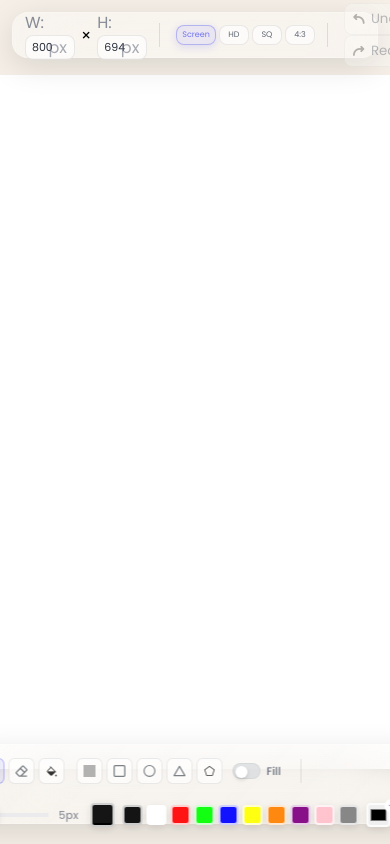
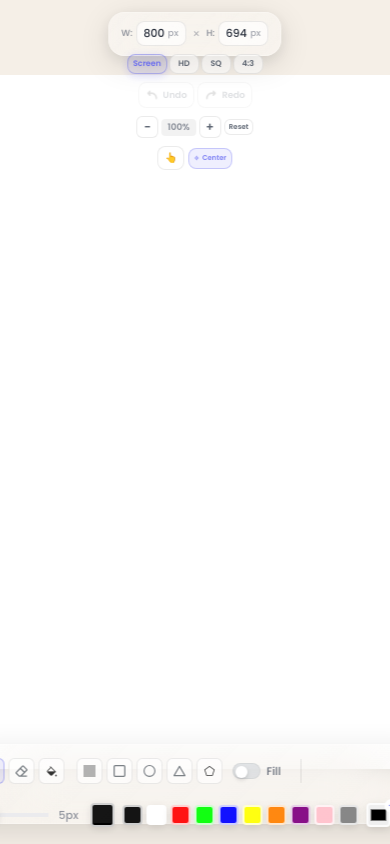
Before and after one commit to nguyentaan/PaintApp, an Angular app: page / in a window 390 px wide. Built offline with nearby package versions, Linux system fonts and the light colour scheme; grey boxes are pictures that could not be loaded.

Commit message:
feat(canvas-controls): enhance styles and layout for improved responsiveness and user experience

```diff
--- a/src/app/canvas/components/canvas-controls/canvas-controls.component.scss
+++ b/src/app/canvas/components/canvas-controls/canvas-controls.component.scss
@@ -1,5 +1,6 @@
 .canvas-controls {
   display: flex;
+  flex-direction: row;
   align-items: center;
   gap: 16px;
   padding: 8px 16px;
@@ -8,64 +9,85 @@
   -webkit-backdrop-filter: blur(30px);
   border: 1px solid rgba(255, 255, 255, 0.3);
   border-radius: 16px;
-  box-shadow: 0 8px 32px rgba(0, 0, 0, 0.12);
+  box-shadow: 0 8px 32px rgba(0, 0, 0, 0.12), 0 4px 16px rgba(0, 0, 0, 0.08);
   position: fixed;
   top: 16px;
   left: 50%;
   transform: translateX(-50%);
   z-index: 1000;
   max-height: 48px;
-}
-.canvas-controls::before {
-  content: "";
+
+  // Add subtle gradient overlay
+  &::before {
+    content: '';
     position: absolute;
-  inset: 0;
-  background: linear-gradient(
-    135deg,
-    rgba(255, 255, 255, 0.1),
-    rgba(255, 255, 255, 0.05)
-  );
+    top: 0;
+    left: 0;
+    right: 0;
+    bottom: 0;
+    background: linear-gradient(135deg, rgba(255, 255, 255, 0.1) 0%, rgba(255, 255, 255, 0.05) 100%);
     border-radius: 16px;
     pointer-events: none;
   }
+
+  // Add separator between sections
   .controls-section:not(:last-child)::after {
-  content: "";
+    content: '';
     width: 1px;
     height: 24px;
     background: rgba(0, 0, 0, 0.1);
     margin: 0 4px;
   }
-.controls-section,
-.size-controls,
-.input-wrapper,
-.preset-sizes,
-.zoom-controls,
-.pan-controls {
+}
+
+.controls-section {
+  position: relative;
+  z-index: 1;
+  display: flex;
+  align-items: center;
+  gap: 8px;
+  height: 32px;
+}
+
+.section-header {
+  display: none; // Hide section titles in toolbar mode
+}
+
+.section-title {
+  font-size: 11px;
+  font-weight: 600;
+  color: rgba(55, 65, 81, 0.8);
+  text-transform: uppercase;
+  letter-spacing: 0.5px;
+}
+
+// Canvas Size Controls
+.size-controls {
+  display: flex;
+  align-items: center;
+  gap: 6px;
+  margin-bottom: 0;
+}
+
+.size-input-group {
+  display: flex;
+  align-items: center;
+  gap: 4px;
+}
+
+.input-label {
+  font-size: 10px;
+  font-weight: 500;
+  color: rgba(107, 114, 128, 0.8);
+  white-space: nowrap;
+}
+
+.input-wrapper {
+  position: relative;
   display: flex;
   align-items: center;
 }
-.controls-section {
-  position: relative;
-  z-index: 1;
-  gap: 8px;
-  height: 32px;
-}
-.section-header {
-  display: none;
-}
-.size-controls {
-  gap: 6px;
-}
-.input-wrapper {
-  position: relative;
-}
-.preset-sizes {
-  gap: 3px;
-}
-.zoom-controls,
-.pan-controls {
-  gap: 4px;
-}
+
 .size-input {
   width: 60px;
   padding: 4px 24px 4px 8px;
@@ -73,131 +95,216 @@
   border-radius: 8px;
   background: rgba(255, 255, 255, 0.6);
   backdrop-filter: blur(10px);
-  font: 500 12px/1;
+  font-size: 12px;
+  font-weight: 500;
   color: rgba(17, 24, 39, 0.9);
-  transition: all 0.2s;
-  outline: 0;
-}
-.size-input:focus,
-.size-input:hover {
+  transition: all 0.2s cubic-bezier(0.4, 0, 0.2, 1);
+  outline: none;
+
+  &:focus {
     border-color: rgba(99, 102, 241, 0.3);
     background: rgba(255, 255, 255, 0.8);
     box-shadow: 0 4px 12px rgba(0, 0, 0, 0.15);
   }
-.size-input:hover {
+
+  &:hover {
+    background: rgba(255, 255, 255, 0.8);
+    border-color: rgba(99, 102, 241, 0.3);
     transform: translateY(-1px) scale(1.02);
+    box-shadow: 0 4px 12px rgba(0, 0, 0, 0.15);
   }
-.size-input::-webkit-outer-spin-button,
-.size-input::-webkit-inner-spin-button {
+
+  // Remove default number input arrows
+  &::-webkit-outer-spin-button,
+  &::-webkit-inner-spin-button {
     -webkit-appearance: none;
     margin: 0;
   }
+
+  &[type=number] {
+    appearance: textfield;
+    -moz-appearance: textfield;
+  }
+}
+
 .input-unit {
   position: absolute;
   right: 8px;
-  font: 500 9px/1;
+  font-size: 9px;
+  font-weight: 500;
   color: rgba(107, 114, 128, 0.6);
   pointer-events: none;
 }
-.input-label {
-  font: 500 10px/1;
-  color: rgba(107, 114, 128, 0.8);
+
+.size-separator {
+  font-size: 12px;
+  font-weight: 300;
+  color: rgba(107, 114, 128, 0.5);
+  margin: 0 2px;
+}
+
+// Preset Size Buttons
+.preset-sizes {
+  display: flex;
+  gap: 3px;
+}
+
+.preset-btn {
+  padding: 4px 6px;
+  border: 1px solid rgba(0, 0, 0, 0.08);
+  border-radius: 8px;
+  background: rgba(255, 255, 255, 0.6);
+  backdrop-filter: blur(10px);
+  font-size: 9px;
+  font-weight: 600;
+  color: rgba(55, 65, 81, 0.8);
+  cursor: pointer;
+  transition: all 0.2s cubic-bezier(0.4, 0, 0.2, 1);
+  min-width: 35px;
+  text-align: center;
   white-space: nowrap;
+
+  &:hover {
+    background: rgba(255, 255, 255, 0.8);
+    border-color: rgba(99, 102, 241, 0.3);
+    color: rgba(99, 102, 241, 0.9);
+    transform: translateY(-1px) scale(1.02);
+    box-shadow: 0 4px 12px rgba(0, 0, 0, 0.15);
   }
-.preset-btn,
-.history-btn,
-.zoom-btn,
-.zoom-reset-btn,
-.pan-toggle-btn,
-.center-btn {
+
+  &:active {
+    transform: translateY(0) scale(0.98);
+  }
+
+  &.active {
+    background: rgba(99, 102, 241, 0.1);
+    border-color: rgba(99, 102, 241, 0.4);
+    color: rgba(99, 102, 241, 0.9);
+    box-shadow: 0 2px 8px rgba(99, 102, 241, 0.2);
+  }
+}
+
+// History Actions
+.history-actions {
+  display: flex;
+  gap: 4px;
+}
+
+.history-btn {
+  display: flex;
+  align-items: center;
+  gap: 4px;
+  padding: 6px 8px;
   border: 1px solid rgba(0, 0, 0, 0.08);
   border-radius: 8px;
   background: rgba(255, 255, 255, 0.6);
   backdrop-filter: blur(10px);
   cursor: pointer;
-  transition: all 0.2s;
+  transition: all 0.2s cubic-bezier(0.4, 0, 0.2, 1);
+  position: relative;
+  min-width: 60px;
+
+  &:hover:not(:disabled) {
+    background: rgba(255, 255, 255, 0.8);
+    border-color: rgba(99, 102, 241, 0.3);
+    transform: translateY(-1px) scale(1.02);
+    box-shadow: 0 4px 12px rgba(0, 0, 0, 0.15);
+
+    .btn-label {
+      color: rgba(99, 102, 241, 0.9);
     }
-.preset-btn:hover,
-.history-btn:hover,
-.zoom-btn:hover,
-.zoom-reset-btn:hover,
-.pan-toggle-btn:hover,
-.center-btn:hover {
+
+    img {
+      filter: brightness(0) saturate(100%) invert(39%) sepia(57%) saturate(1000%) hue-rotate(225deg);
+      transform: scale(1.1);
+    }
+  }
+
+  &:active:not(:disabled) {
+    transform: translateY(0) scale(0.98);
+  }
+
+  &:disabled {
+    opacity: 0.4;
+    cursor: not-allowed;
+    pointer-events: none;
+
+    .btn-label, .btn-shortcut {
+      opacity: 0.5;
+    }
+
+    img {
+      opacity: 0.3;
+    }
+  }
+
+  img {
+    width: 16px;
+    height: 16px;
+    transition: all 0.2s cubic-bezier(0.4, 0, 0.2, 1);
+    opacity: 0.7;
+  }
+
+  .btn-label {
+    font-size: 10px;
+    font-weight: 600;
+    color: rgba(55, 65, 81, 0.8);
+    transition: color 0.2s ease;
+  }
+
+  .btn-shortcut {
+    display: none; // Hide shortcuts in toolbar mode for space
+  }
+}
+
+// Zoom Controls
+.zoom-controls {
+  display: flex;
+  align-items: center;
+  gap: 4px;
+}
+
+.zoom-btn {
+  width: 24px;
+  height: 24px;
+  border: 1px solid rgba(0, 0, 0, 0.08);
+  border-radius: 6px;
+  background: rgba(255, 255, 255, 0.6);
+  backdrop-filter: blur(10px);
+  cursor: pointer;
+  transition: all 0.2s cubic-bezier(0.4, 0, 0.2, 1);
+  display: flex;
+  align-items: center;
+  justify-content: center;
+
+  &:hover:not(:disabled) {
     background: rgba(255, 255, 255, 0.8);
     border-color: rgba(99, 102, 241, 0.3);
     transform: translateY(-1px) scale(1.02);
     box-shadow: 0 4px 12px rgba(0, 0, 0, 0.15);
   }
-.preset-btn:active,
-.history-btn:active,
-.zoom-btn:active,
-.zoom-reset-btn:active,
-.pan-toggle-btn:active,
-.center-btn:active {
+
+  &:active:not(:disabled) {
     transform: translateY(0) scale(0.98);
   }
-.preset-btn:disabled,
-.history-btn:disabled,
-.zoom-btn:disabled,
-.zoom-reset-btn:disabled,
-.pan-toggle-btn:disabled,
-.center-btn:disabled {
+
+  &:disabled {
     opacity: 0.4;
     cursor: not-allowed;
     pointer-events: none;
   }
-.preset-btn {
-  padding: 4px 6px;
-  font: 600 9px/1;
+
+  .zoom-icon {
+    font-size: 14px;
+    font-weight: bold;
     color: rgba(55, 65, 81, 0.8);
-  min-width: 35px;
-  text-align: center;
+    line-height: 1;
   }
-.preset-btn.active {
-  background: rgba(99, 102, 241, 0.1);
-  border-color: rgba(99, 102, 241, 0.4);
-  color: rgba(99, 102, 241, 0.9);
-  box-shadow: 0 2px 8px rgba(99, 102, 241, 0.2);
 }
-.history-btn {
-  display: flex;
-  align-items: center;
-  gap: 4px;
-  padding: 6px 8px;
-  min-width: 60px;
-}
-.history-btn img {
-  width: 16px;
-  height: 16px;
-  transition: all 0.2s;
-  opacity: 0.7;
-}
-.btn-label {
-  font: 600 10px/1;
-  color: rgba(55, 65, 81, 0.8);
-}
-.history-btn:hover:not(:disabled) .btn-label {
-  color: rgba(99, 102, 241, 0.9);
-}
-.history-btn:hover:not(:disabled) img {
-  filter: brightness(0) invert(39%) sepia(57%) saturate(1000%)
-    hue-rotate(225deg);
-  transform: scale(1.1);
-}
-.zoom-btn {
-  width: 24px;
-  height: 24px;
-  border-radius: 6px;
-  display: flex;
-  align-items: center;
-  justify-content: center;
-}
-.zoom-icon {
-  font: 700 14px/1;
-  color: rgba(55, 65, 81, 0.8);
-}
+
 .zoom-display {
-  font: 600 10px/1;
+  font-size: 10px;
+  font-weight: 600;
   color: rgba(107, 114, 128, 0.8);
   min-width: 35px;
   text-align: center;
@@ -205,89 +312,275 @@
   background: rgba(0, 0, 0, 0.05);
   border-radius: 4px;
 }
+
 .zoom-reset-btn {
   padding: 6px;
+  border: 1px solid rgba(0, 0, 0, 0.08);
   border-radius: 6px;
+  background: rgba(255, 255, 255, 0.6);
+  backdrop-filter: blur(10px);
+  cursor: pointer;
+  transition: all 0.2s cubic-bezier(0.4, 0, 0.2, 1);
   display: flex;
   align-items: center;
   justify-content: center;
+
+  &:hover {
+    background: rgba(255, 255, 255, 0.8);
+    border-color: rgba(99, 102, 241, 0.3);
+    transform: translateY(-1px) scale(1.02);
+    box-shadow: 0 4px 12px rgba(0, 0, 0, 0.15);
   }
+
+  &:active {
+    transform: translateY(0) scale(0.98);
+  }
+
   .zoom-reset-text {
-  font: 600 8px/1;
+    font-size: 8px;
+    font-weight: 600;
     color: rgba(55, 65, 81, 0.8);
   }
+}
+
+// Pan Controls
+.pan-controls {
+  display: flex;
+  align-items: center;
+  gap: 6px;
+}
+
 .pan-toggle-btn {
   display: flex;
   align-items: center;
   gap: 4px;
   padding: 4px 8px;
+  border: 1px solid rgba(0, 0, 0, 0.08);
   border-radius: 8px;
-  min-width: 60px;
+  background: rgba(255, 255, 255, 0.6);
+  backdrop-filter: blur(10px);
+  cursor: pointer;
+  transition: all 0.2s cubic-bezier(0.4, 0, 0.2, 1);
+
+  &:hover {
+    background: rgba(255, 255, 255, 0.8);
+    border-color: rgba(99, 102, 241, 0.3);
+    transform: translateY(-1px) scale(1.02);
+    box-shadow: 0 4px 12px rgba(0, 0, 0, 0.15);
   }
-.pan-toggle-btn.active {
+
+  &:active {
+    transform: translateY(0) scale(0.98);
+  }
+
+  &.active {
     background: rgba(99, 102, 241, 0.1);
     border-color: rgba(99, 102, 241, 0.4);
     box-shadow: 0 2px 8px rgba(99, 102, 241, 0.2);
-}
-.pan-toggle-btn.active .pan-icon,
-.pan-toggle-btn.active .pan-label {
+
+    .pan-icon, .pan-label {
       color: rgba(99, 102, 241, 0.9);
     }
+  }
+
   .pan-icon {
     font-size: 12px;
   }
-.pan-label {
-  font: 600 8px/1;
-  color: rgba(55, 65, 81, 0.8);
 }
+
 .center-btn {
   display: flex;
   align-items: center;
   gap: 3px;
   padding: 4px 6px;
-  border-color: rgba(99, 102, 241, 0.3);
+  border: 1px solid rgba(99, 102, 241, 0.3);
+  border-radius: 8px;
   background: rgba(99, 102, 241, 0.1);
-}
-.center-btn:hover {
+  backdrop-filter: blur(10px);
+  cursor: pointer;
+  transition: all 0.2s cubic-bezier(0.4, 0, 0.2, 1);
+
+  &:hover {
     background: rgba(99, 102, 241, 0.2);
     border-color: rgba(99, 102, 241, 0.4);
+    transform: translateY(-1px) scale(1.02);
     box-shadow: 0 2px 8px rgba(99, 102, 241, 0.2);
   }
+
+  &:active {
+    transform: translateY(0) scale(0.98);
+  }
+
   .center-icon {
     font-size: 10px;
     color: rgba(99, 102, 241, 0.8);
   }
+
   .center-label {
-  font: 600 8px/1;
+    font-size: 8px;
+    font-weight: 600;
     color: rgba(99, 102, 241, 0.8);
   }
+}
+
+// Responsive Design
 @media (max-width: 768px) {
   .canvas-controls {
     top: 12px;
     padding: 6px 12px;
     gap: 12px;
+    max-height: 44px;
     max-width: calc(100vw - 24px);
   }
+
+  .size-controls {
+    gap: 4px;
+  }
+
   .size-input {
     width: 50px;
     font-size: 11px;
     padding: 3px 20px 3px 6px;
   }
+
+  .input-label {
+    font-size: 9px;
+  }
+
+  .preset-sizes {
+    gap: 2px;
+  }
+
   .preset-btn {
     min-width: 30px;
     padding: 3px 5px;
     font-size: 8px;
   }
+
+  .history-actions {
+    gap: 3px;
+  }
+
   .history-btn {
     padding: 5px 6px;
     min-width: 50px;
+
+    img {
+      width: 14px;
+      height: 14px;
     }
+
+    .btn-label {
+      font-size: 9px;
+    }
+  }
+
+  .zoom-controls {
+    gap: 3px;
+  }
+
   .zoom-btn {
     width: 22px;
     height: 22px;
+
+    .zoom-icon {
+      font-size: 12px;
     }
+  }
+
   .zoom-display {
     font-size: 9px;
     min-width: 30px;
   }
+
+  .zoom-reset-btn {
+    padding: 2px 4px;
+
+    .zoom-reset-text {
+      font-size: 7px;
     }
+  }
+
+  .pan-controls {
+    gap: 4px;
+  }
+
+  .pan-toggle-btn {
+    padding: 3px 6px;
+
+    .pan-icon {
+      font-size: 10px;
+    }
+  }
+
+  .center-btn {
+    padding: 3px 5px;
+
+    .center-icon {
+      font-size: 9px;
+    }
+
+    .center-label {
+      font-size: 7px;
+    }
+  }
+
+  // Stack sections vertically on very small screens
+  @media (max-width: 480px) {
+    .canvas-controls {
+      flex-direction: column;
+      align-items: center;
+      gap: 8px;
+      max-height: auto;
+      padding: 8px 12px;
+    }
+
+    .controls-section:not(:last-child)::after {
+      display: none;
+    }
+
+    .controls-section {
+      height: auto;
+    }
+  }
+}
+
+// Dark mode support (for future enhancement)
+// @media (prefers-color-scheme: dark) {
+//   .canvas-controls {
+//     background: rgba(31, 41, 55, 0.95);
+//     border-color: rgba(75, 85, 99, 0.3);
+
+//     &::before {
+//       background: linear-gradient(135deg, rgba(75, 85, 99, 0.1) 0%, rgba(55, 65, 81, 0.05) 100%);
+//     }
+//   }
+
+//   .section-title {
+//     color: rgba(209, 213, 219, 0.8);
+//   }
+
+//   .input-label {
+//     color: rgba(156, 163, 175, 0.8);
+//   }
+
+//   .size-input {
+//     background: rgba(55, 65, 81, 0.8);
+//     border-color: rgba(75, 85, 99, 0.4);
+//     color: rgba(243, 244, 246, 0.9);
+
+//     &:focus {
+//       background: rgba(55, 65, 81, 0.95);
+//     }
+//   }
+
+//   .preset-btn, .history-btn {
+//     background: rgba(55, 65, 81, 0.6);
+//     border-color: rgba(75, 85, 99, 0.4);
+//     color: rgba(209, 213, 219, 0.8);
+
+//     &:hover:not(:disabled) {
+//       background: rgba(55, 65, 81, 0.9);
+//     }
+//   }
+// }
```
Lines whose indentation alone changed are shown as unchanged.
